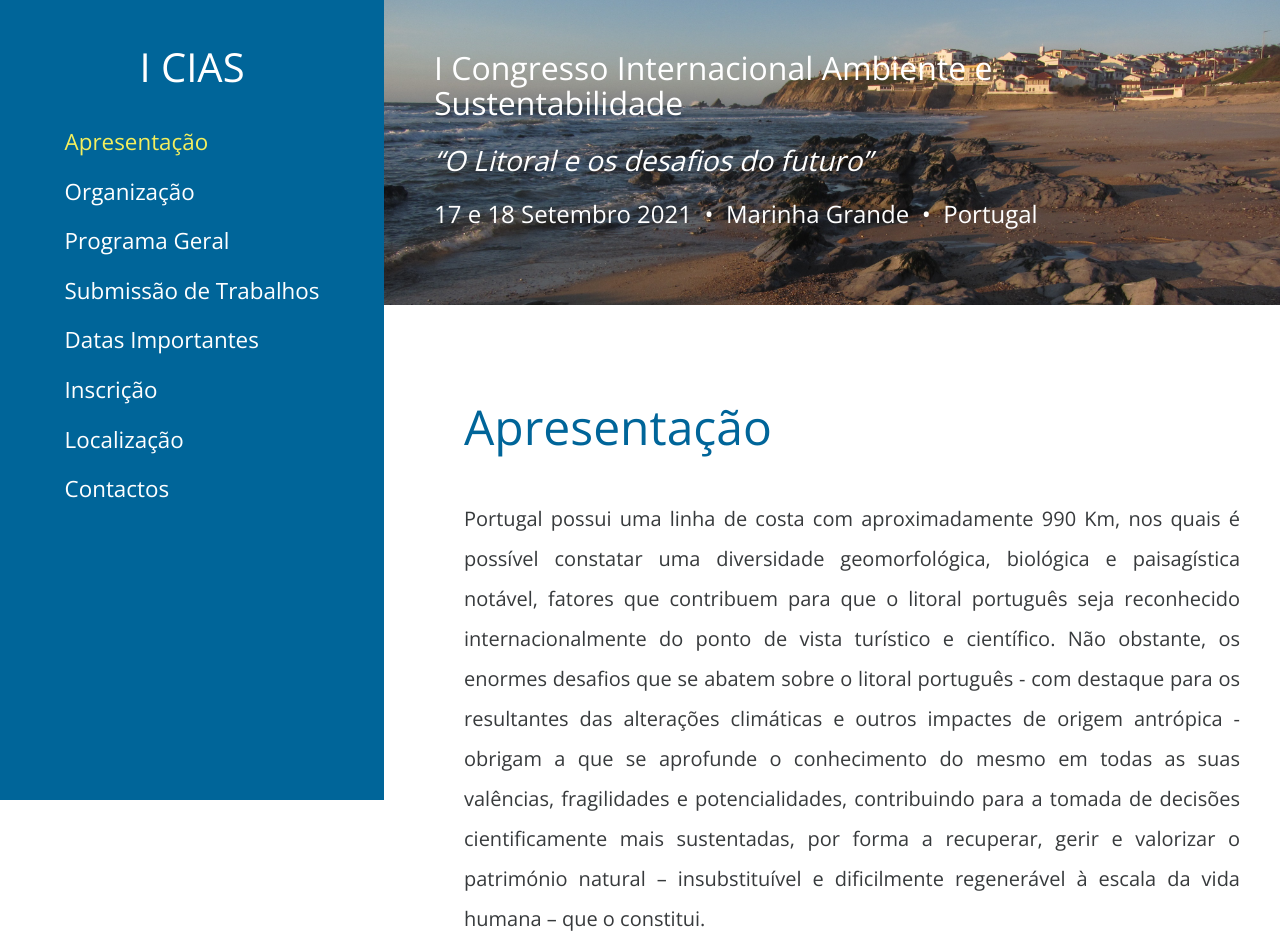
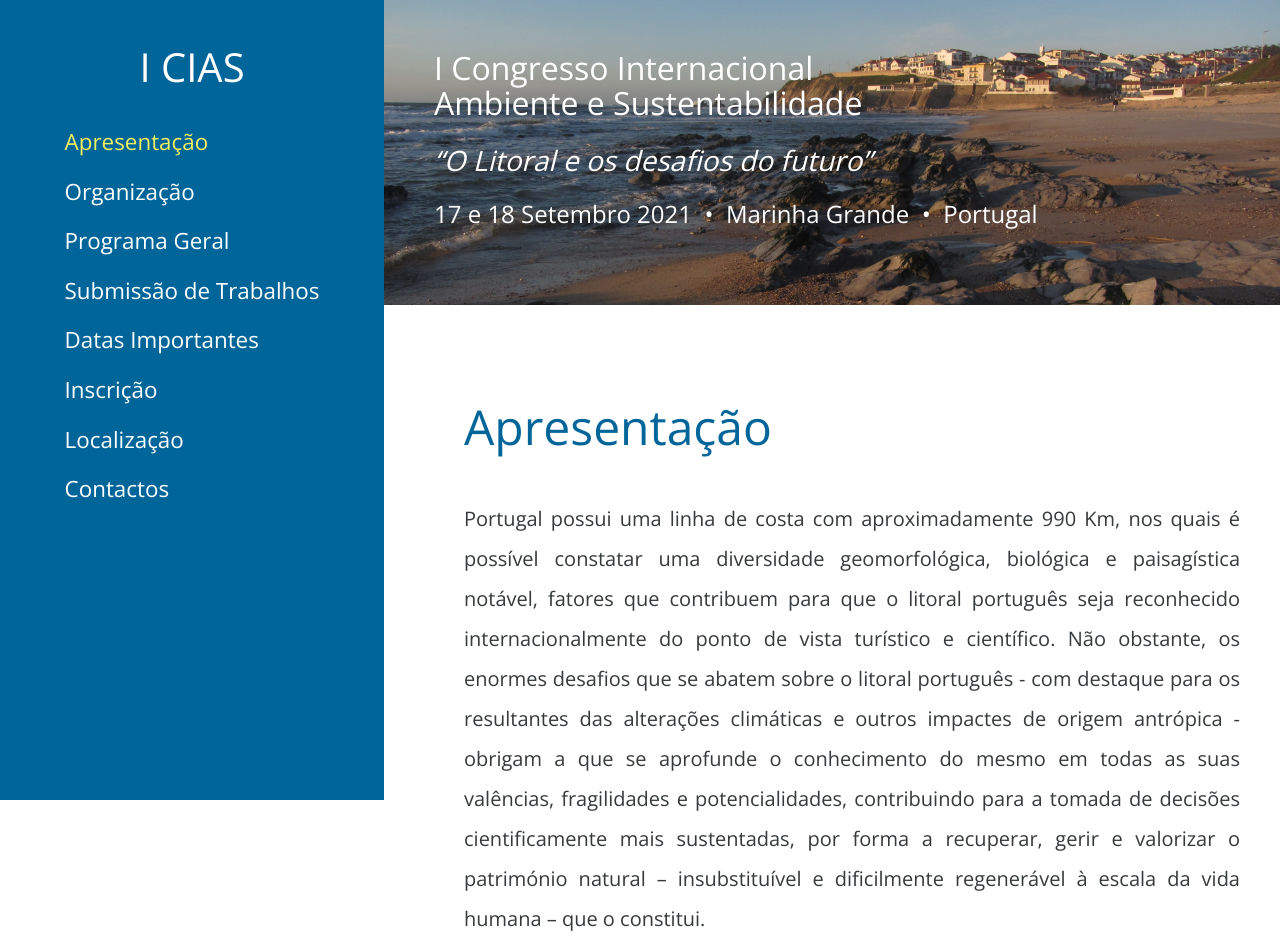
Before and after one commit to i-cias/site, a plain HTML site: page index.html in a window 1280 px wide. Shown: the top 942 px of the page. Drawn offline with nearby package versions, Linux system fonts and the light colour scheme.

Commit message:
update header

```diff
--- a/index.html
+++ b/index.html
@@ -74,7 +74,7 @@ http://www.templatemo.com/tm-501-neaty
 					<figure style="position: relative;">
 						<img src="images/banner.jpg" alt="Header image" class="img-fluid">
 						<div id="banner-text">
-							<h2>I Congresso Internacional Ambiente e Sustentabilidade</h2>
+							<h2>I Congresso Internacional <br /> Ambiente e Sustentabilidade</h2>
 							<h3><i>“O Litoral e os desafios do futuro”</i></h3>
 							<h4>17 e 18 Setembro 2021 &nbsp;&bull;&nbsp; Marinha Grande &nbsp;&bull;&nbsp; Portugal</h4>
 						</div>
```
